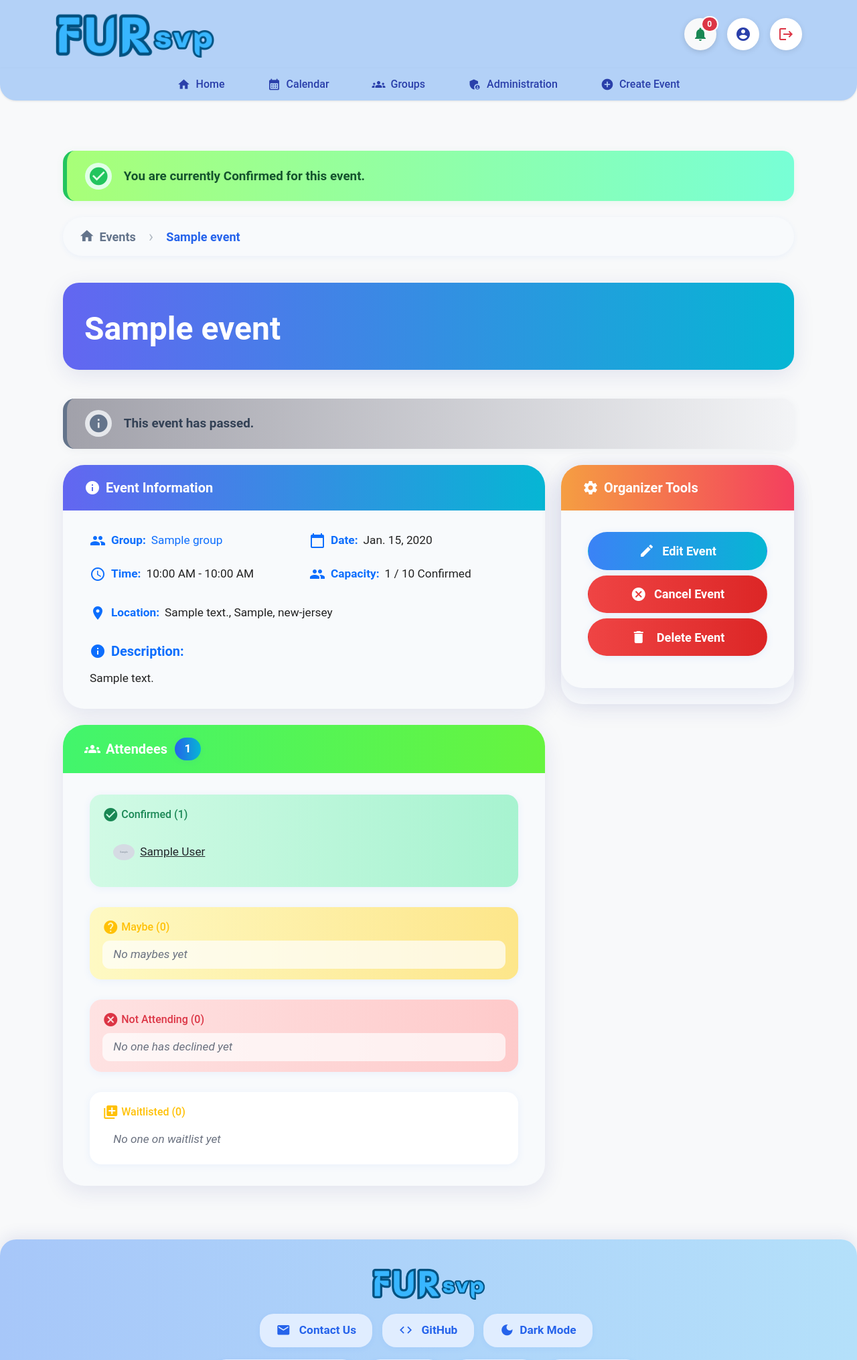
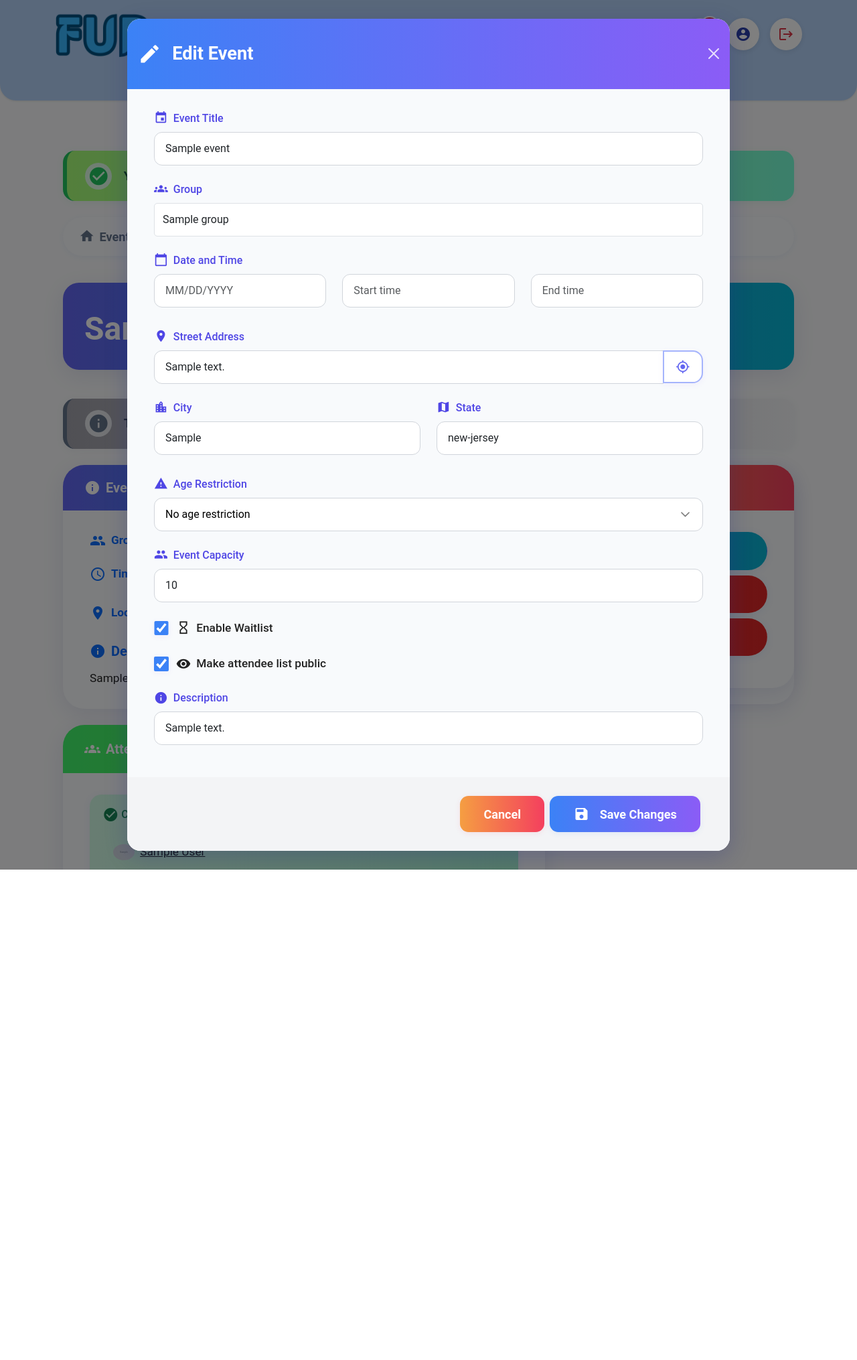
Before and after one commit to RainbowTabitha/FURsvp, a Django app: page /event/1/?edit=1 in a window 1280 px wide. Shown: the top 2030 px of the page at 67% size. After the commit the page ends 1298 px from the top, so only its background shows below. Run offline with Django 5.2, Linux system fonts and the light colour scheme; a user stored in the database is signed in; tables that the repository leaves empty hold one stand-in row (values such as "Sample post"); grey boxes marked "Sample" are stand-in pictures; some libraries are stand-ins or nearby versions.

Commit message:
edit post

```diff
--- a/events/forms.py
+++ b/events/forms.py
@@ -41,13 +41,23 @@ class EventForm(forms.ModelForm):
         label='I confirm that this event is located in the same state as this FURsvp instance',
         widget=forms.CheckboxInput(attrs={'class': 'form-check-input'})
     )
+    start_time = forms.TimeField(
+        required=False,
+        widget=forms.TimeInput(attrs={'type': 'time', 'class': 'form-control'}),
+        input_formats=['%H:%M', '%I:%M %p', '%I:%M%p']
+    )
+    end_time = forms.TimeField(
+        required=False,
+        widget=forms.TimeInput(attrs={'type': 'time', 'class': 'form-control'}),
+        input_formats=['%H:%M', '%I:%M %p', '%I:%M%p']
+    )
 
     class Meta:
         model = Event
         fields = [
             'title', 'group', 'date', 'start_time', 'end_time',
             'address', 'city', 'state', 'age_restriction', 'description',
-            'waitlist_enabled', 'attendee_list_public'
+            'capacity', 'waitlist_enabled', 'attendee_list_public'
         ]
         widgets = {
             'title': forms.TextInput(attrs={'class': 'form-control', 'placeholder': 'Event Title'}),
--- a/events/templates/events/event_detail.html
+++ b/events/templates/events/event_detail.html
@@ -1269,7 +1269,7 @@
                                     </h5>
                                     <button type="button" class="btn-close" data-bs-dismiss="modal" aria-label="Close" style="filter: invert(1); opacity: 0.8;"></button>
                                 </div>
-                                <form method="post" action="{% url 'event_detail' event.id %}" enctype="multipart/form-data" id="editEventForm">
+                                <form method="post" action="{% url 'edit_event' event.id %}" enctype="multipart/form-data" id="editEventForm">
                                     {% csrf_token %}
                                     <div class="modal-body" style="padding: 2rem 2.5rem 1.5rem 2.5rem; background: #f8fafc;">
                                         <!-- Title Field -->
@@ -1279,6 +1279,9 @@
                                                 Event Title
                                             </label>
                                             {% render_field event_form.title class="form-control" %}
+                                            {% if event_form.title.errors %}
+                                                <div class="invalid-feedback d-block">{{ event_form.title.errors }}</div>
+                                            {% endif %}
                                         </div>
                                         <!-- Group Field -->
                                         <div class="mb-4 event-form-group">
@@ -1287,6 +1290,9 @@
                                                 Group
                                             </label>
                                             {% render_field event_form.group class="form-control" %}
+                                            {% if event_form.group.errors %}
+                                                <div class="invalid-feedback d-block">{{ event_form.group.errors }}</div>
+                                            {% endif %}
                                         </div>
                                         <!-- Date/Time Fields -->
                                         <div class="mb-4 event-form-group">
@@ -1297,14 +1303,23 @@
                                             <div class="row">
                                                 <div class="col-md-4 mb-2 mb-md-0">
                                                     {% render_field event_form.date class="form-control flatpickr" placeholder="MM/DD/YYYY" %}
+                                                    {% if event_form.date.errors %}
+                                                        <div class="invalid-feedback d-block">{{ event_form.date.errors }}</div>
+                                                    {% endif %}
                                                 </div>
                                                 <div class="col-md-4 mb-2 mb-md-0">
                                                     <label for="{{ event_form.start_time.id_for_label }}" class="form-label visually-hidden">Start Time</label>
                                                     {% render_field event_form.start_time class="form-control flatpickr" placeholder="Start time" %}
+                                                    {% if event_form.start_time.errors %}
+                                                        <div class="invalid-feedback d-block">{{ event_form.start_time.errors }}</div>
+                                                    {% endif %}
                                                 </div>
                                                 <div class="col-md-4">
                                                     <label for="{{ event_form.end_time.id_for_label }}" class="form-label visually-hidden">End Time</label>
                                                     {% render_field event_form.end_time class="form-control flatpickr" placeholder="End time" %}
+                                                    {% if event_form.end_time.errors %}
+                                                        <div class="invalid-feedback d-block">{{ event_form.end_time.errors }}</div>
+                                                    {% endif %}
                                                 </div>
                                             </div>
                                         </div>
@@ -1320,6 +1335,9 @@
                                                     <i class="material-icons" style="font-size: 1.2em;">my_location</i>
                                                 </button>
                                             </div>
+                                            {% if event_form.address.errors %}
+                                                <div class="invalid-feedback d-block">{{ event_form.address.errors }}</div>
+                                            {% endif %}
                                             <div class="row mt-3">
                                                 <div class="col-md-6 mb-3 mb-md-0">
                                                     <label for="{{ event_form.city.id_for_label }}" class="form-label d-flex align-items-center">
@@ -1327,6 +1345,9 @@
                                                         City
                                                     </label>
                                                     {% render_field event_form.city class="form-control" placeholder="Enter city" %}
+                                                    {% if event_form.city.errors %}
+                                                        <div class="invalid-feedback d-block">{{ event_form.city.errors }}</div>
+                                                    {% endif %}
                                                 </div>
                                                 <div class="col-md-6">
                                                     <label for="{{ event_form.state.id_for_label }}" class="form-label d-flex align-items-center">
@@ -1334,6 +1355,9 @@
                                                         State
                                                     </label>
                                                     {% render_field event_form.state class="form-control" placeholder="Enter state" %}
+                                                    {% if event_form.state.errors %}
+                                                        <div class="invalid-feedback d-block">{{ event_form.state.errors }}</div>
+                                                    {% endif %}
                                                 </div>
                                             </div>
                                         </div>
@@ -1344,6 +1368,9 @@
                                                 Age Restriction
                                             </label>
                                             {% render_field event_form.age_restriction class="custom-select-modern" %}
+                                            {% if event_form.age_restriction.errors %}
+                                                <div class="invalid-feedback d-block">{{ event_form.age_restriction.errors }}</div>
+                                            {% endif %}
                                         </div>
                                         <!-- Event Capacity Field -->
                                         <div class="mb-4 event-form-group">
@@ -1352,6 +1379,9 @@
                                                 Event Capacity
                                             </label>
                                             {% render_field event_form.capacity class="form-control" %}
+                                            {% if event_form.capacity.errors %}
+                                                <div class="invalid-feedback d-block">{{ event_form.capacity.errors }}</div>
+                                            {% endif %}
                                         </div>
                                         <!-- Waitlist Enabled Field -->
                                         <div class="mb-4 event-form-group">
@@ -1362,6 +1392,9 @@
                                                     Enable Waitlist
                                                 </label>
                                             </div>
+                                            {% if event_form.waitlist_enabled.errors %}
+                                                <div class="invalid-feedback d-block">{{ event_form.waitlist_enabled.errors }}</div>
+                                            {% endif %}
                                         </div>
                                         <!-- Attendee List Public Field -->
                                         <div class="mb-4 event-form-group">
@@ -1372,6 +1405,9 @@
                                                     Make attendee list public
                                                 </label>
                                             </div>
+                                            {% if event_form.attendee_list_public.errors %}
+                                                <div class="invalid-feedback d-block">{{ event_form.attendee_list_public.errors }}</div>
+                                            {% endif %}
                                         </div>
                                         <!-- Description Field -->
                                         <div class="mb-4 event-form-group">
@@ -1380,6 +1416,9 @@
                                                 Description
                                             </label>
                                             {% render_field event_form.description class="form-control" %}
+                                            {% if event_form.description.errors %}
+                                                <div class="invalid-feedback d-block">{{ event_form.description.errors }}</div>
+                                            {% endif %}
                                         </div>
                                     </div>
                                     <div class="modal-footer" style="background: #f3f4f6; border-top: none; padding: 1.5rem 2.5rem;">
@@ -1440,7 +1479,7 @@
                                 if (editor) {
                                     editor.destroy();
                                 }
-                                setTimeout(initTinyMCEEventModal, 500);
+                                setTimeout(initTinyMCEEventModal, 750);
                             });
                         }
                     });
@@ -1535,19 +1574,6 @@
             </div>
         </div>
     </div>
-
-    <!-- Two-column layout for Attendees and Contact Info -->
-    <div class="row">
-        <!-- Attendee List -->
-        <div class="col-lg-8">
-            <!-- This column is now empty as Contact Info is in a modal -->
-        </div>
-
-        <!-- REMOVED: Contact Info Card - now in modal -->
-        <div class="col-lg-4">
-            <!-- This column is now empty as Contact Info is in a modal -->
-        </div>
-    </div>
 </div>
 
 <!-- Contact Info Modal -->
@@ -1590,6 +1616,28 @@
 
 {% block extra_js %}
 {{ block.super }}
+<script>
+document.addEventListener('DOMContentLoaded', function() {
+    // Auto-open the edit modal if ?edit=1 is in the URL or if there are edit errors
+    function getUrlParam(name) {
+        const url = new URL(window.location.href);
+        return url.searchParams.get(name);
+    }
+    var shouldOpenEditModal = false;
+    {% if edit_event_errors %}
+        shouldOpenEditModal = true;
+    {% endif %}
+    if (getUrlParam('edit') === '1') {
+        shouldOpenEditModal = true;
+    }
+    if (shouldOpenEditModal) {
+        var editEventModal = new bootstrap.Modal(document.getElementById('editEventModal'));
+        setTimeout(function() {
+            editEventModal.show();
+        }, 400);
+    }
+});
+</script>
 <script>
 document.addEventListener('DOMContentLoaded', function() {
     var useLocationBtn = document.getElementById('useLocationBtn');
--- a/events/urls.py
+++ b/events/urls.py
@@ -1,6 +1,6 @@
 from django.urls import path
 from . import views
-from .views import PostListView, PostDetailView, manage_group_leadership
+from .views import manage_group_leadership
 
 urlpatterns = [
     path('', views.home, name='home'),
@@ -14,8 +14,6 @@ urlpatterns = [
     path('faq/', views.faq, name='faq'),
     path('eula/', views.eula, name='eula'),
     path('privacy/', views.privacy, name='privacy'),
-    path('posts/', PostListView.as_view(), name='post_list'),
-    path('posts/<int:pk>/', PostDetailView.as_view(), name='post_detail'),
     path('group/<int:group_id>/leadership/', manage_group_leadership, name='manage_group_leadership'),
     path('group/', views.groups_list, name='groups_list'),
 ]
--- a/events/views.py
+++ b/events/views.py
@@ -17,6 +17,7 @@ from events.forms import GroupRoleForm
 from django.db.models import Q
 from django.core.paginator import Paginator, PageNotAnInteger, EmptyPage
 import calendar
+from django.forms.utils import ErrorList
 
 # Create your views here.
 
@@ -406,8 +407,21 @@ def event_detail(request, event_id):
 
     # Add EventForm for the edit event modal
     event_form = None
+    edit_event_errors = None
+    edit_event_post = None
     if request.user.is_authenticated:
-        event_form = EventForm(instance=event, user=request.user)
+        # Check for edit errors in session (from failed edit_event POST)
+        edit_event_errors = request.session.pop('edit_event_errors', None)
+        edit_event_post = request.session.pop('edit_event_post', None)
+        if edit_event_post:
+            event_form = EventForm(edit_event_post, instance=event, user=request.user)
+            # Manually assign errors to the form, converting lists back to ErrorList
+            if edit_event_errors:
+                event_form._errors = {}
+                for k, v in edit_event_errors.items():
+                    event_form._errors[k] = ErrorList(v)
+        else:
+            event_form = EventForm(instance=event, user=request.user)
 
     # Get ban status for each RSVP user (for initial rendering)
     # And filter by status for display
@@ -507,6 +521,8 @@ def event_detail(request, event_id):
         'show_rsvp_form': show_rsvp_form,
         'can_cancel_event': can_cancel_event,
         'can_view_attendee_list': can_view_attendee_list,
+        'edit_event_errors': edit_event_errors,
+        'edit_event_post': edit_event_post,
     }
     return render(request, 'events/event_detail.html', context)
 
@@ -552,13 +568,10 @@ def edit_event(request, event_id):
         form = EventForm(request.POST, instance=event, user=request.user)
         if form.is_valid():
             event = form.save(commit=False)
-            # Organizer is set only if it's a new event or being set for the first time.
-            # For existing events, it should not change unless specifically handled.
             if not event.organizer:
                 event.organizer = request.user
             event.save()
             create_notification(request.user, f'Event for {event.title} updated successfully!', link=event.get_absolute_url())
-            # Notify all RSVP'd users (except the editor)
             for rsvp in event.rsvps.select_related('user').all():
                 if rsvp.user and rsvp.user != request.user:
                     create_notification(
@@ -567,9 +580,15 @@ def edit_event(request, event_id):
                         link=event.get_absolute_url()
                     )
             return redirect('event_detail', event_id=event.id)
+        else:
+            # Store form errors and POST data in session, converting ErrorList to plain lists
+            plain_errors = {k: list(map(str, v)) for k, v in form.errors.items()}
+            request.session['edit_event_errors'] = plain_errors
+            request.session['edit_event_post'] = request.POST
+            return redirect(f'{event.get_absolute_url()}?edit=1')
     else:
-        form = EventForm(instance=event, user=request.user)
-    return render(request, 'events/event_edit.html', {'form': form, 'event': event})
+        # Redirect GET requests to event detail with ?edit=1 to trigger modal
+        return redirect(f'{event.get_absolute_url()}?edit=1')
 
 @login_required
 def uncancel_event(request, event_id):
@@ -714,17 +733,6 @@ def group_detail(request, group_id):
 
     return render(request, 'events/group_detail.html', context)
 
-class PostListView(ListView):
-    model = Post
-    template_name = 'events/post_list.html'
-    context_object_name = 'posts'
-    ordering = ['-published']
-
-class PostDetailView(DetailView):
-    model = Post
-    template_name = 'events/post_detail.html'
-    context_object_name = 'post'
-
 @login_required
 def manage_group_leadership(request, group_id):
     group = get_object_or_404(Group, pk=group_id)
```
Also changed, not shown: events/templates/events/post_detail.html (deleted, +0 -48 lines), events/templates/events/post_list.html (deleted, +0 -50 lines).
